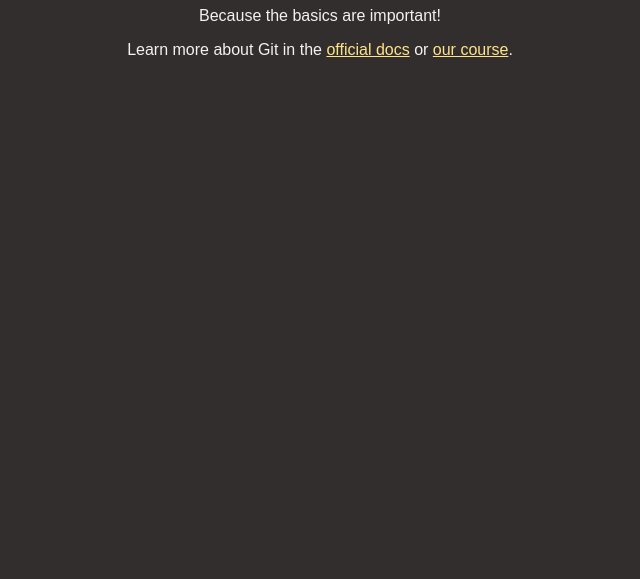
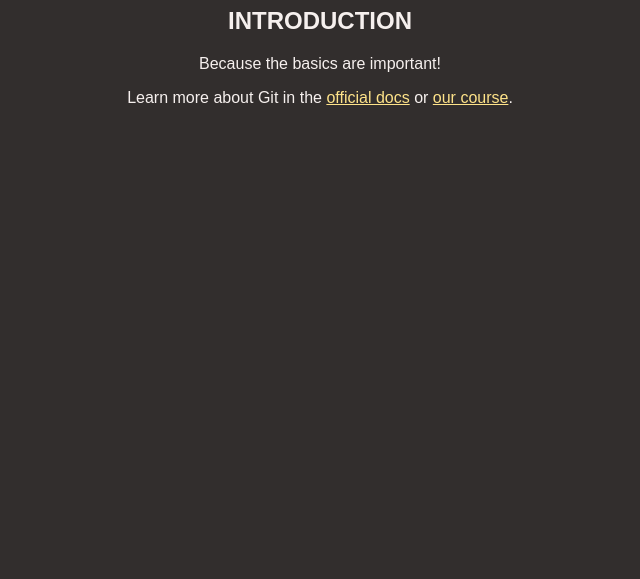
Before and after one commit to omeatai/git-labs-ifeanyi, a plain HTML site: page app/index.html in a window 1280 px wide. Shown: the part 221-800 px from the top of the page, without its empty margins (320-960 px from the left). Drawn offline with Linux system fonts and the light colour scheme.

Commit message:
Add second changes

```diff
--- a/app/index.html
+++ b/app/index.html
@@ -15,6 +15,7 @@
     <h1>Git & GitHub Crash Course</h1>
   </header>
   <main>
+    <h2>INTRODUCTION</h2>
     <p>Because the basics are important!</p>
     <p>
       Learn more about Git in the
```
Also changed, not shown: app/rough.txt (added).
